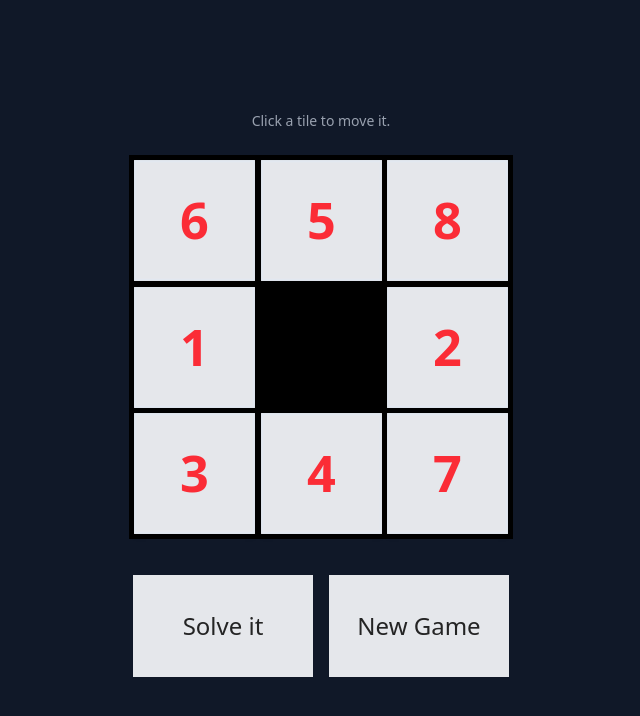
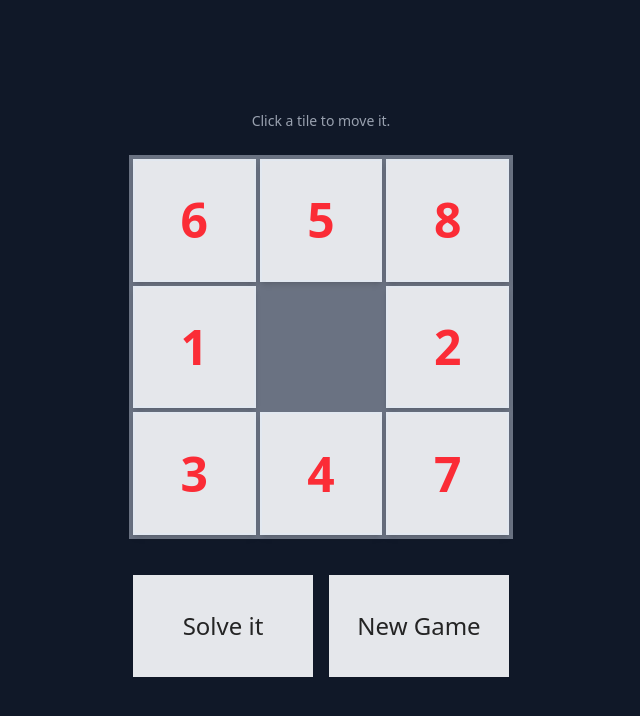
Before and after one commit to fred-mic/8-puzzle-react, a React (Vite) app: page / in a window 1280 px wide. Shown: the top 716 px of the page, without its empty margins (319-959 px from the left). Built offline with nearby package versions, Linux system fonts and the light colour scheme.

Commit message:
UI adjustments to make the board look better

```diff
--- a/src/App.tsx
+++ b/src/App.tsx
@@ -103,7 +103,7 @@ function App() {
 
     } catch (error) {
       console.error("Failed to fetch solution:", error);
-      alert("Could not connect to the solver API. Please ensure it is running at http://127.0.0.1:8000.");
+      alert("Could not connect to the solver API. Please ensure it is running at " + API_URL);
       setGameState("idle");
     }
   };
--- a/src/components/PuzzleBoard.tsx
+++ b/src/components/PuzzleBoard.tsx
@@ -8,7 +8,7 @@ interface PuzzleBoardProps {
 
 export function PuzzleBoard({ board, onTileClick, isSolved }: PuzzleBoardProps) {
   return (
-    <div className="grid w-full grid-cols-3 gap-2 bg-black p-1 md:gap-3 md:p-2">
+    <div className="grid w-full grid-cols-3 gap-1 bg-gray-500 p-1">
       {board.map((num, index) => (
         <Tile
           key={index}
--- a/src/components/Tile.tsx
+++ b/src/components/Tile.tsx
@@ -24,10 +24,12 @@ export function Tile({ num, onClick, isSolved }: TileProps) {
       )}
       // Define animation variants
       variants={{
-        default: { scale: 1.05 }, // light gray
+        default: { },
         solved: { scale: 1.05, backgroundColor: "#4ADE80" }, // green
       }}
-      transition={{ duration: 0.5, ease: "easeInOut" }}
+      transition={{
+        duration: 1,
+        ease: "easeInOut" }}
     >
       {!isEmpty && num}
     </motion.div>
```
Also changed, not shown: src/index.css (line endings or trailing spaces).
